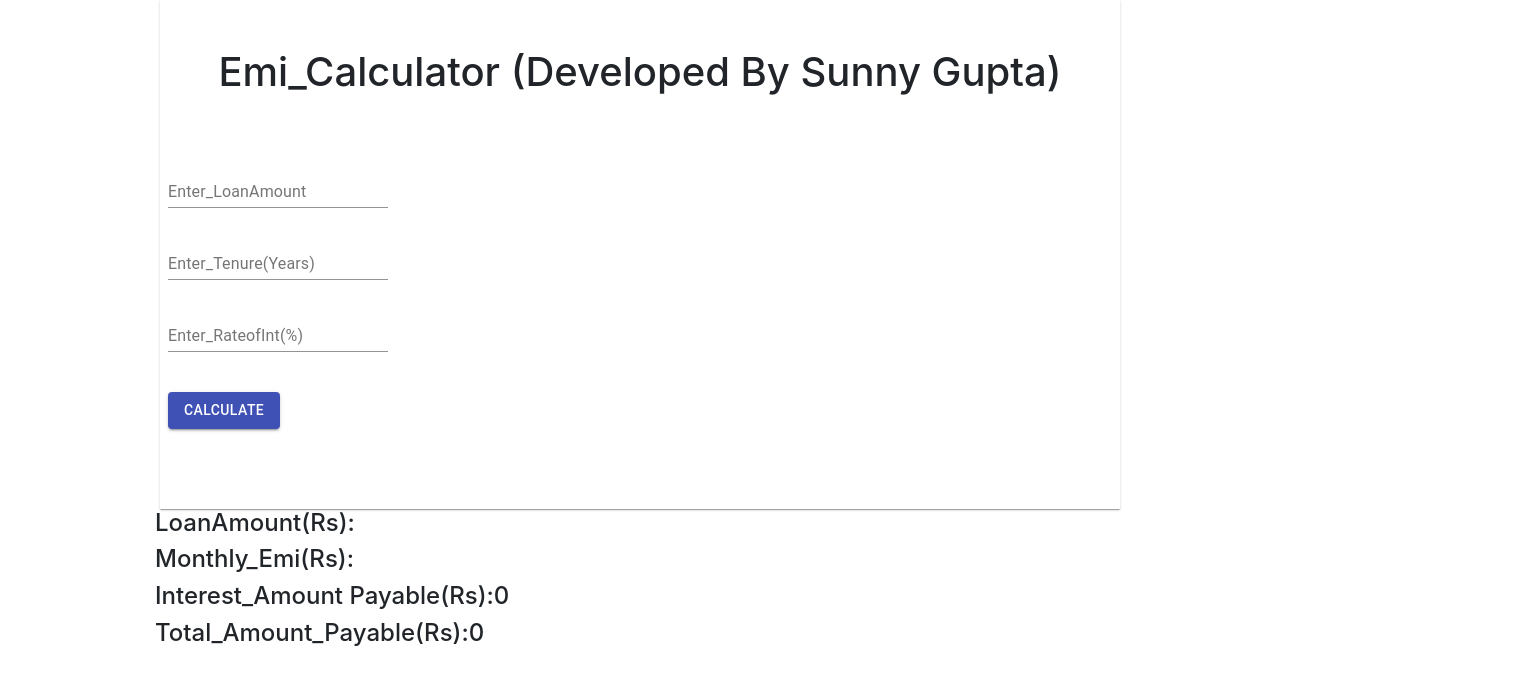
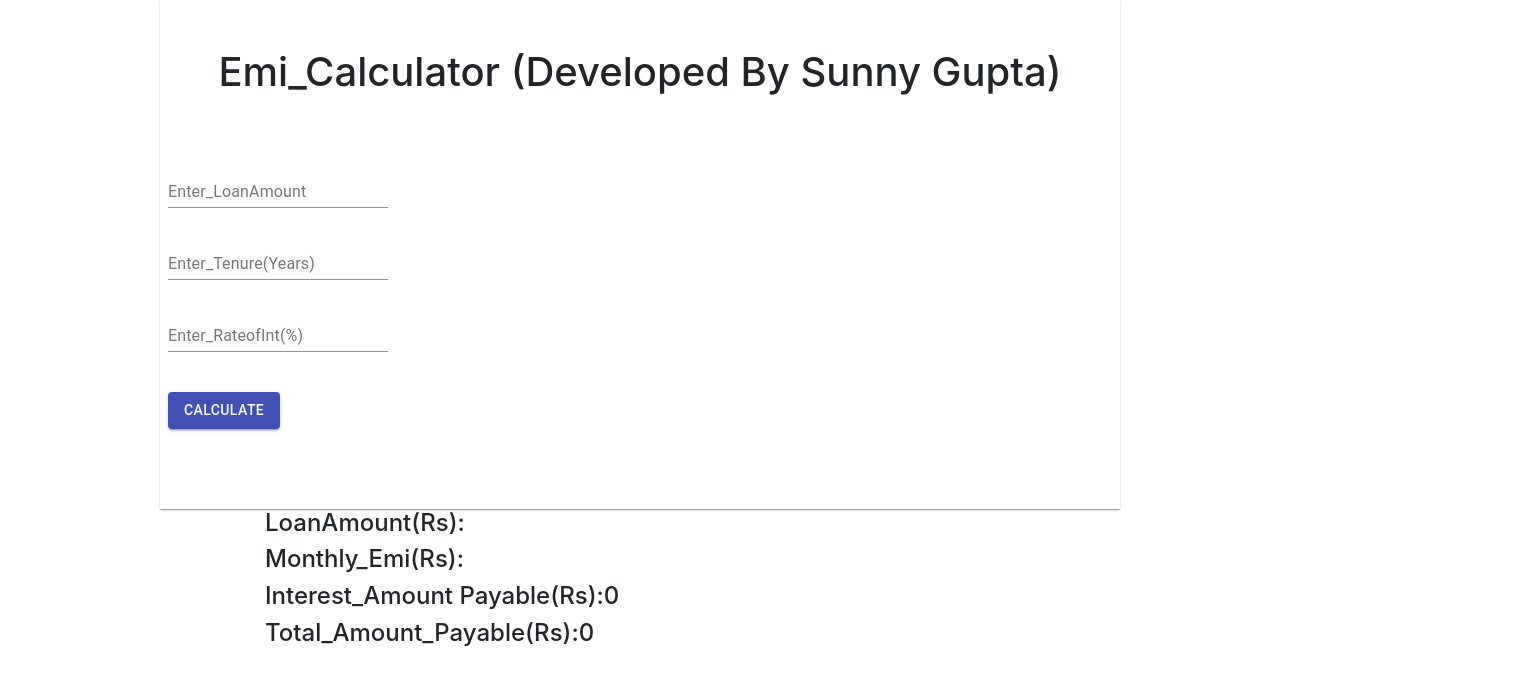
Before and after one commit to sunnygupta2016/Emi_Calculator_Reactjs, a React (Create React App) app: page / in a window 1280 px wide. Shown: the top 684 px of the page, 1515 px wide, since content can reach past the window. Built offline with nearby package versions, Linux system fonts and the light colour scheme.

Commit message:
Update App.css

```diff
--- a/src/App.css
+++ b/src/App.css
@@ -6,5 +6,5 @@
 
 .flex{
 	position: relative;
-	left:140px;
+	left:250px;
 }
```
